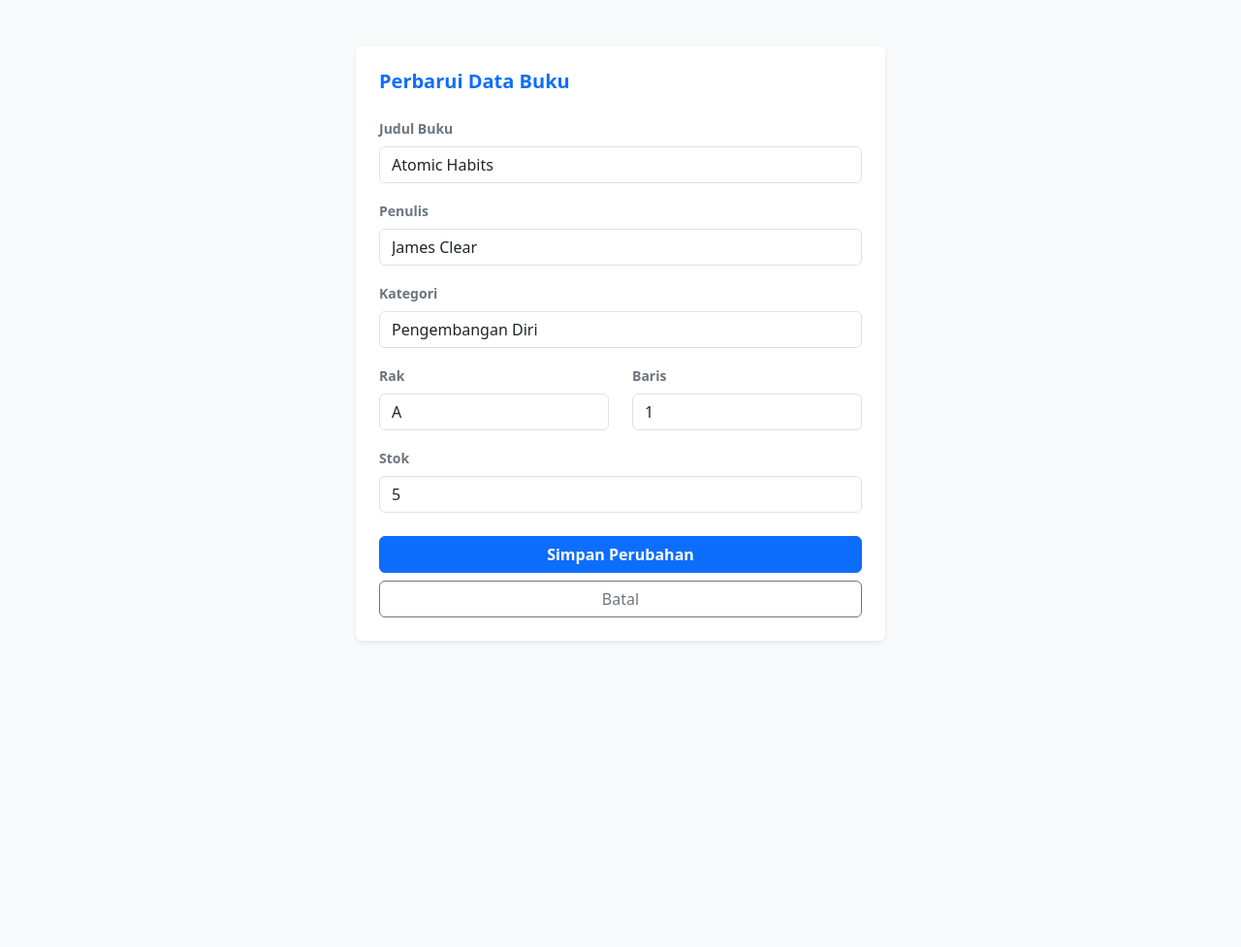
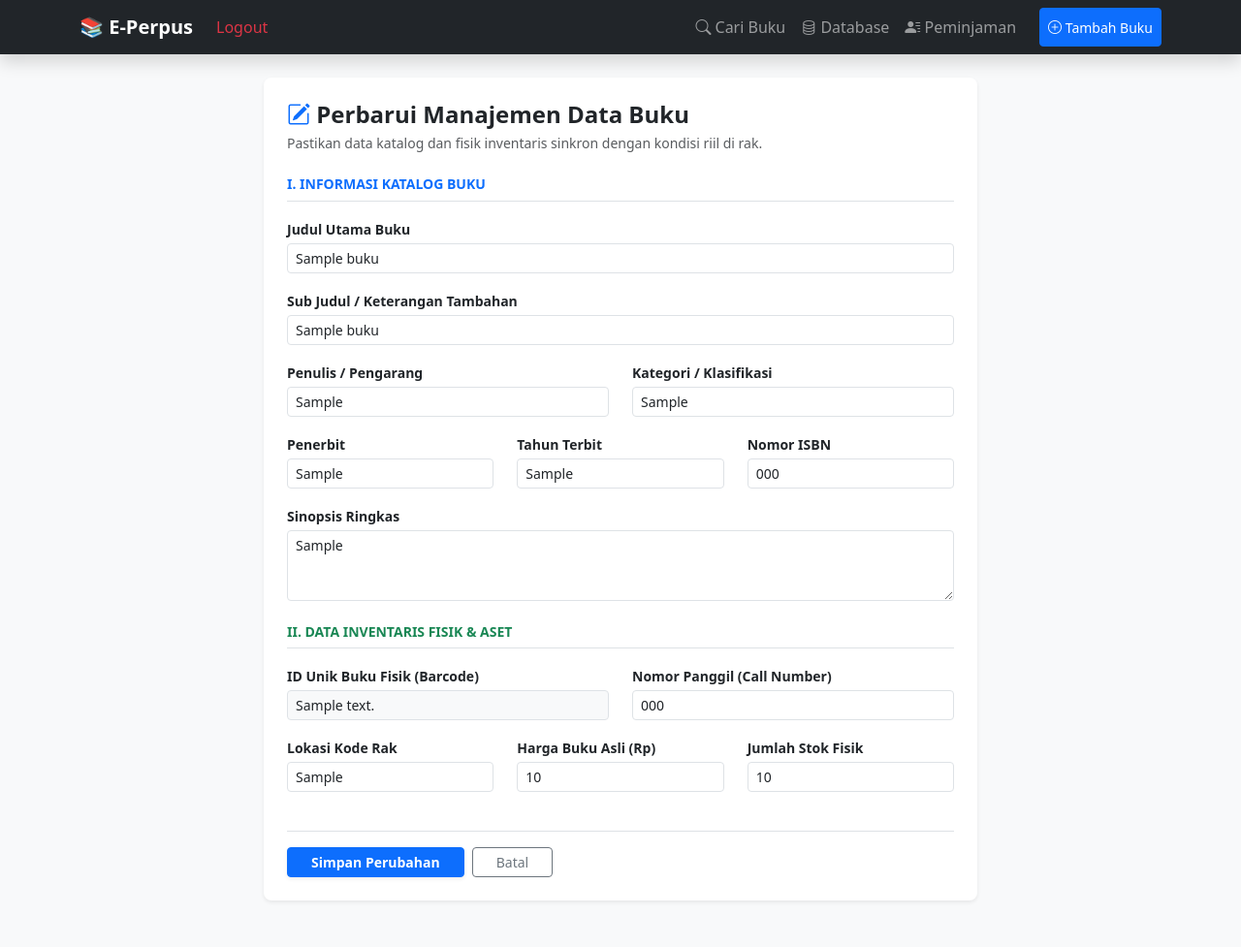
Before and after one commit to Yusraaaja/sistem-perpustakaan, a Flask app: page /edit/1 in a window 1280 px wide. Shown: the whole page at 97% size. Before the commit the page ends 662 px from the top, so only its background shows below. Run offline with Flask 3, Linux system fonts and the light colour scheme; the visitor is signed in with stand-in values (Sample User, id 1); data comes from the database, SQL or seed files in the repository; tables that the repository leaves empty hold one stand-in row (values such as "Sample post"); some libraries are stand-ins or nearby versions.

Commit message:
Fixing Bug & Optimizing Feature

```diff
--- a/app.py
+++ b/app.py
@@ -71,34 +71,71 @@ def cari_buku():
         conn.close()
     return render_template('index.html', query=query, results=results)
 
-@app.route('/add', methods=['POST'])
+@app.route('/add', methods=['GET', 'POST'])
 def tambah_buku():
-    if not session.get('logged_in'): # Tambahkan ini
+    if not session.get('logged_in'):
         flash('Silakan login terlebih dahulu!', 'danger')
         return redirect(url_for('login'))
 
-    judul = request.form.get('judul')
-    penulis = request.form.get('penulis')
-    kategori = request.form.get('kategori')
-    kode_rak = request.form.get('kode_rak')
-    baris_rak = request.form.get('baris_rak')
-    stok = request.form.get('stok')
-    # Ambil tanggal hari ini secara otomatis
-    tgl_masuk = datetime.now().strftime('%Y-%m-%d')
+    if request.method == 'POST':
+        # 1. Mengambil Data Umum Buku
+        judul = request.form.get('judul')
+        sub_judul = request.form.get('sub_judul', '')
+        penulis = request.form.get('penulis')
+        penerbit = request.form.get('penerbit')
+        tahun_terbit = request.form.get('tahun_terbit')
+        isbn = request.form.get('isbn')
+        kategori = request.form.get('kategori')
+        sinopsis = request.form.get('sinopsis')
 
-    if judul:
+        # 2. Mengambil Data Inventaris Internal (Form Baru)
+        id_buku_fisik = request.form.get('id_buku_fisik')
+        nomor_panggil = request.form.get('nomor_panggil')
+        lokasi_rak = request.form.get('lokasi_rak')
+        sumber_perolehan = request.form.get('sumber_perolehan')
+        tanggal_masuk = request.form.get('tanggal_masuk')
+        kondisi_buku = request.form.get('kondisi_buku', 'Baik')
+
+        # Penanganan data angka (Harga & Stok)
+        harga_input = request.form.get('harga_buku')
+        harga_buku = int(harga_input) if harga_input else 0
+
+        stok_input = request.form.get('stok')
+        stok = int(stok_input) if stok_input else 1
+
+        # 3. Proses Unggah Cover Buku
+        file = request.files.get('cover_img')
+        filename = None
+        if file and allowed_file(file.filename):
+            filename = secure_filename(file.filename)
+            file.save(os.path.join(app.config['UPLOAD_FOLDER'], filename))
+
+        # 4. Simpan ke Database perpustakaan.db
         conn = get_db_connection()
-        conn.execute('''
-            INSERT INTO buku (judul, penulis, kategori, kode_rak, baris_rak, stok, tanggal_masuk)
-            VALUES (?, ?, ?, ?, ?, ?, ?)
-        ''', (judul, penulis, kategori, kode_rak, baris_rak, stok, tgl_masuk))
-        conn.commit()
-        conn.close()
-    return redirect(url_for('koleksi_lengkap'))
+        try:
+            conn.execute('''
+                INSERT INTO buku (
+                    judul, sub_judul, penulis, penerbit, tahun_terbit, isbn, kategori, sinopsis, cover_img,
+                    id_buku_fisik, nomor_panggil, lokasi_rak, sumber_perolehan, tanggal_masuk, kondisi_buku, harga_buku, stok
+                ) VALUES (?, ?, ?, ?, ?, ?, ?, ?, ?, ?, ?, ?, ?, ?, ?, ?, ?)
+            ''', (
+                judul, sub_judul, penulis, penerbit, tahun_terbit, isbn, kategori, sinopsis, filename,
+                id_buku_fisik, nomor_panggil, lokasi_rak, sumber_perolehan, tanggal_masuk, kondisi_buku, harga_buku, stok
+            ))
+            conn.commit()
+            flash('Buku baru beserta data inventaris berhasil ditambahkan!', 'success')
+        except sqlite3.IntegrityError:
+            flash('Gagal! Barcode / ID Buku Fisik sudah terdaftar di sistem.', 'danger')
+        finally:
+            conn.close()
+
+        return redirect(url_for('koleksi_lengkap'))
+
+    return render_template('tambah_buku.html')
 
 @app.route('/edit/<int:id>', methods=['GET', 'POST'])
 def edit_buku(id):
-    if not session.get('logged_in'): # Tambahkan ini
+    if not session.get('logged_in'):
         flash('Silakan login terlebih dahulu!', 'danger')
         return redirect(url_for('login'))
 
@@ -107,13 +144,32 @@ def edit_buku(id):
 
     if request.method == 'POST':
         conn.execute('''
-            UPDATE buku SET judul=?, penulis=?, kategori=?, kode_rak=?, baris_rak=?, stok=?
+            UPDATE buku SET
+                judul=?, sub_judul=?, penulis=?, penerbit=?, tahun_terbit=?,
+                isbn=?, kategori=?, sinopsis=?, id_buku_fisik=?,
+                nomor_panggil=?, lokasi_rak=?, harga_buku=?, stok=?
             WHERE id=?
-        ''', (request.form['judul'], request.form['penulis'], request.form['kategori'],
-              request.form['kode_rak'], request.form['baris_rak'], request.form['stok'], id))
+        ''', (
+            request.form.get('judul'),
+            request.form.get('sub_judul'),
+            request.form.get('penulis'),
+            request.form.get('penerbit'),
+            request.form.get('tahun_terbit'),
+            request.form.get('isbn'),
+            request.form.get('kategori'),
+            request.form.get('sinopsis'),
+            request.form.get('id_buku_fisik'),
+            request.form.get('nomor_panggil'),
+            request.form.get('lokasi_rak'),
+            request.form.get('harga_buku', 0),
+            request.form.get('stok'),
+            id
+        ))
         conn.commit()
         conn.close()
-        return redirect(url_for('index'))
+        flash('Data buku berhasil diperbarui!', 'success')
+        # Agar setelah edit kembali ke halaman detail buku tersebut
+        return redirect(url_for('detail_buku', id=id))
 
     conn.close()
     return render_template('edit.html', buku=book)
@@ -187,54 +243,78 @@ def upload_cover(id):
 
     return redirect(url_for('detail_buku', id=id))
 
-@app.route('/pinjam/<int:id>', methods=['POST'])
-def pinjam_buku(id):
-    tipe = request.form.get('tipe_user')
+@app.route('/pinjam/<int:buku_id>', methods=['POST'])
+def pinjam_buku(buku_id):
     nama = request.form.get('nama_peminjam')
+    tipe_user = request.form.get('tipe_user')
     kelas = request.form.get('kelas', '-')
     jurusan = request.form.get('jurusan', '-')
-    tgl_pinjam = datetime.now().strftime('%Y-%m-%d')
+
+    # Menangkap durasi dinamis (7 atau 14 hari) dari formulir baru
+    durasi_input = request.form.get('durasi_pinjam')
+    durasi = int(durasi_input) if durasi_input else 14
+
+    tgl_sekarang = datetime.now()
+    tgl_pinjam_str = tgl_sekarang.strftime('%Y-%m-%d')
+    tgl_kembali_str = (tgl_sekarang + timedelta(days=durasi)).strftime('%Y-%m-%d')
 
     conn = get_db_connection()
-    buku = conn.execute('SELECT stok FROM buku WHERE id = ?', (id,)).fetchone()
+    buku = conn.execute('SELECT stok FROM buku WHERE id = ?', (buku_id,)).fetchone()
 
     if buku and buku['stok'] > 0:
+        # Kurangi stok buku di rak
+        conn.execute('UPDATE buku SET stok = stok - 1 WHERE id = ?', (buku_id,))
+        # Simpan data transaksi ke database
         conn.execute('''
-            INSERT INTO peminjaman (id_buku, id_anggota, tipe_user, kelas, jurusan, tgl_pinjam, status)
-            VALUES (?, ?, ?, ?, ?, ?, ?)
-        ''', (id, nama, tipe, kelas, jurusan, tgl_pinjam, 'Dipinjam'))
-        conn.execute('UPDATE buku SET stok = stok - 1 WHERE id = ?', (id,))
-    conn.commit()
+            INSERT INTO peminjaman (id_buku, id_anggota, tipe_user, kelas, jurusan, tgl_pinjam, tgl_kembali_seharusnya, status)
+            VALUES (?, ?, ?, ?, ?, ?, ?, ?)
+        ''', (buku_id, nama, tipe_user, kelas, jurusan, tgl_pinjam_str, tgl_kembali_str, 'Dipinjam'))
+        conn.commit()
+        flash('Buku berhasil dipinjam! Selamat membaca.', 'success')
+    else:
+        flash('Mohon maaf, stok buku ini sedang kosong.', 'danger')
+
     conn.close()
     return redirect(url_for('daftar_peminjaman'))
 
 @app.route('/peminjaman')
 def daftar_peminjaman():
-    if not session.get('logged_in'): # Tambahkan ini
+    if not session.get('logged_in'):
         flash('Silakan login terlebih dahulu!', 'danger')
         return redirect(url_for('login'))
 
     conn = get_db_connection()
+    # Menarik seluruh kolom transaksi yang dibutuhkan oleh UI baru
     peminjaman_data = conn.execute('''
-        SELECT p.id, b.judul, p.id_anggota as nama, p.tipe_user, p.kelas, p.jurusan, p.tgl_pinjam, p.status
+        SELECT p.id, b.judul, p.id_anggota as nama, p.tipe_user, p.kelas, p.jurusan,
+               p.tgl_pinjam, p.tgl_kembali_seharusnya, p.tgl_dikembalikan, p.status, p.denda
         FROM peminjaman p
         JOIN buku b ON p.id_buku = b.id
-        ORDER BY p.tgl_pinjam DESC
+        ORDER BY p.status DESC, p.tgl_pinjam DESC
     ''').fetchall()
     conn.close()
 
-    # Logika Python untuk deteksi keterlambatan (> 7 hari)
     peminjaman_final = []
     tgl_sekarang = datetime.now().date()
 
     for row in peminjaman_data:
         p = dict(row)
-        tgl_pinjam = datetime.strptime(p['tgl_pinjam'], '%Y-%m-%d').date()
-        selisih = (tgl_sekarang - tgl_pinjam).days
 
-        # Tambahkan flag terlambat jika status masih 'Dipinjam' dan lewat 7 hari
-        p['terlambat'] = True if selisih > 7 and p['status'] == 'Dipinjam' else False
-        p['durasi'] = selisih
+        # Logika menghitung keterlambatan secara riil
+        if p['status'] == 'Dipinjam' and p['tgl_kembali_seharusnya']:
+            tgl_tenggat = datetime.strptime(p['tgl_kembali_seharusnya'], '%Y-%m-%d').date()
+            selisih = (tgl_sekarang - tgl_tenggat).days
+
+            if selisih > 0:
+                p['terlambat'] = True
+                p['durasi_terlambat'] = selisih
+            else:
+                p['terlambat'] = False
+                p['durasi_terlambat'] = 0
+        else:
+            p['terlambat'] = False
+            p['durasi_terlambat'] = 0
+
         peminjaman_final.append(p)
 
     return render_template('peminjaman.html', peminjaman=peminjaman_final)
@@ -281,6 +361,10 @@ def proses_pinjam(buku_id):
 
 @app.route('/kembalikan/<int:pinjam_id>', methods=['POST'])
 def proses_kembalikan(pinjam_id):
+    if not session.get('logged_in'):
+        flash('Akses ditolak!', 'danger')
+        return redirect(url_for('login'))
+
     status_kembali = request.form.get('status_kembali') # 'Normal', 'Rusak', 'Hilang'
     tgl_sekarang = datetime.now()
     tgl_sekarang_str = tgl_sekarang.strftime('%Y-%m-%d')
@@ -294,35 +378,39 @@ def proses_kembalikan(pinjam_id):
     ''', (pinjam_id,)).fetchone()
 
     if pinjaman:
-        # 1. Hitung denda keterlambatan (Rp 1.000 / hari)
-        tgl_seharusnya = datetime.strptime(pinjaman['tgl_kembali_seharusnya'], '%Y-%m-%d')
-        hari_terlambat = (tgl_sekarang - tgl_seharusnya).days
-
+        # 1. Hitung denda keterlambatan (Rp 1.000 / hari jika melewati batas seharusnya)
         denda_keterlambatan = 0
-        if hari_terlambat > 0:
-            denda_keterlambatan = hari_terlambat * 1000
+        if pinjaman['tgl_kembali_seharusnya']:
+            tgl_seharusnya = datetime.strptime(pinjaman['tgl_kembali_seharusnya'], '%Y-%m-%d')
+            hari_terlambat = (tgl_sekarang - tgl_seharusnya).days
+            if hari_terlambat > 0:
+                denda_keterlambatan = hari_terlambat * 1000
 
         # 2. Logika Aturan Opsi A (Buku Rusak / Hilang)
         denda_kondisi = 0
+        # Jika kolom harga_buku kosong di db, berikan nilai default 0
+        harga_buku_asli = pinjaman['harga_buku'] if pinjaman['harga_buku'] else 0
+
         if status_kembali in ['Rusak', 'Hilang']:
-            denda_kondisi = pinjaman['harga_buku'] # Bebankan harga buku asli
-            # Update kondisi buku fisik di inventaris
+            denda_kondisi = harga_buku_asli  # Membebankan harga buku riil ke denda siswa
             conn.execute('UPDATE buku SET kondisi_buku = ? WHERE id = ?', (status_kembali, pinjaman['buku_id']))
         else:
-            # Jika kembali normal, kembalikan stok ke rak
+            # Jika kembali normal, kembalikan 1 eksemplar stok ke rak buku
             conn.execute('UPDATE buku SET stok = stok + 1 WHERE id = ?', (pinjaman['buku_id']))
 
         total_denda = denda_keterlambatan + denda_kondisi
+        status_final = f"Selesai ({status_kembali})"
 
-        # 3. Update status peminjaman
+        # 3. Kunci data transaksi peminjaman
         conn.execute('''
             UPDATE peminjaman
             SET tgl_dikembalikan = ?, status = ?, denda = ?
             WHERE id = ?
-        ''', (tgl_sekarang_str, 'Selesai (' + status_kembali + ')', total_denda, pinjam_id))
+        ''', (tgl_sekarang_str, status_final, total_denda, pinjam_id))
         conn.commit()
 
-        flash(f'Proses berhasil! Status: {status_kembali}. Total Denda: Rp {total_denda:,}', 'info')
+        flash(f'Buku berhasil diproses! Status Fisik: {status_kembali}. Total Akumulasi Denda: Rp {total_denda:,}', 'success')
+
     conn.close()
     return redirect(url_for('daftar_peminjaman'))
 
@@ -406,7 +494,7 @@ def export_peminjaman():
     return send_file(file_path, as_attachment=True)
 
 def init_db():
-    conn = sqlite3.connect('database.db')
+    conn = sqlite3.connect('perpustakaan.db')
     cursor = conn.cursor()
 
     # 1. TABEL BUKU (Katalog & Inventaris Lengkap)
--- a/templates/edit.html
+++ b/templates/edit.html
@@ -1,55 +1,81 @@
-<!DOCTYPE html>
-<html lang="id">
-<head>
-    <meta charset="UTF-8">
-    <meta name="viewport" content="width=device-width, initial-scale=1.0">
-    <title>Edit Buku</title>
-    <link href="https://cdn.jsdelivr.net/npm/bootstrap@5.3.0/dist/css/bootstrap.min.css" rel="stylesheet">
-</head>
-<body class="bg-light">
+{% extends 'layout.html' %}
 
-<div class="container mt-5">
-    <div class="row justify-content-center">
-        <div class="col-md-6">
-            <div class="card border-0 shadow-sm p-4">
-                <h5 class="fw-bold mb-4 text-primary">Perbarui Data Buku</h5>
-                <form method="POST">
-                    <div class="mb-3">
-                        <label class="form-label small fw-bold text-secondary">Judul Buku</label>
-                        <input type="text" name="judul" class="form-control" value="{{ buku.judul }}" required>
+{% block content %}
+<div class="row justify-content-center mt-4">
+    <div class="col-md-8">
+        <div class="card shadow-sm border-0 rounded-3 p-4 mb-5">
+            <h4 class="fw-bold text-dark mb-1"><i class="bi bi-pencil-square text-primary"></i> Perbarui Manajemen Data Buku</h4>
+            <p class="text-muted small mb-4">Pastikan data katalog dan fisik inventaris sinkron dengan kondisi riil di rak.</p>
+
+            <form action="/edit/{{ buku.id }}" method="POST">
+                <h6 class="fw-bold text-primary text-uppercase small mb-3 border-bottom pb-2">I. Informasi Katalog Buku</h6>
+
+                <div class="row">
+                    <div class="col-12 mb-3">
+                        <label class="fw-bold small mb-1">Judul Utama Buku</label>
+                        <input type="text" name="judul" class="form-control form-control-sm" value="{{ buku.judul }}" required>
                     </div>
-                    <div class="mb-3">
-                        <label class="form-label small fw-bold text-secondary">Penulis</label>
-                        <input type="text" name="penulis" class="form-control" value="{{ buku.penulis }}">
+                    <div class="col-12 mb-3">
+                        <label class="fw-bold small mb-1">Sub Judul / Keterangan Tambahan</label>
+                        <input type="text" name="sub_judul" class="form-control form-control-sm" value="{{ buku.sub_judul if buku.sub_judul else '' }}" placeholder="Contoh: Edisi Revisi / Terjemahan Resmi">
                     </div>
+                    <div class="col-md-6 mb-3">
+                        <label class="fw-bold small mb-1">Penulis / Pengarang</label>
+                        <input type="text" name="penulis" class="form-control form-control-sm" value="{{ buku.penulis }}" required>
+                    </div>
+                    <div class="col-md-6 mb-3">
+                        <label class="fw-bold small mb-1">Kategori / Klasifikasi</label>
+                        <input type="text" name="kategori" class="form-control form-control-sm" value="{{ buku.kategori }}" required>
+                    </div>
+                    <div class="col-md-4 mb-3">
+                        <label class="fw-bold small mb-1">Penerbit</label>
+                        <input type="text" name="penerbit" class="form-control form-control-sm" value="{{ buku.penerbit if buku.penerbit else '' }}">
+                    </div>
+                    <div class="col-md-4 mb-3">
+                        <label class="fw-bold small mb-1">Tahun Terbit</label>
+                        <input type="text" name="tahun_terbit" class="form-control form-control-sm" value="{{ buku.tahun_terbit if buku.tahun_terbit else '' }}">
+                    </div>
+                    <div class="col-md-4 mb-3">
+                        <label class="fw-bold small mb-1">Nomor ISBN</label>
+                        <input type="text" name="isbn" class="form-control form-control-sm" value="{{ buku.isbn if buku.isbn else '' }}">
+                    </div>
+                    <div class="col-12 mb-4">
+                        <label class="fw-bold small mb-1">Sinopsis Ringkas</label>
+                        <textarea name="sinopsis" class="form-control form-control-sm" rows="3" placeholder="Tulis sinopsis buku di sini...">{{ buku.sinopsis if buku.sinopsis else '' }}</textarea>
+                    </div>
+                </div>
 
-                    <div class="mb-3">
-                        <label class="form-label small fw-bold text-secondary">Kategori</label>
-                        <input type="text" name="kategori" class="form-control" value="{{ buku.kategori }}">
+                <h6 class="fw-bold text-success text-uppercase small mb-3 border-bottom pb-2">II. Data Inventaris Fisik & Aset</h6>
+
+                <div class="row">
+                    <div class="col-md-6 mb-3">
+                        <label class="fw-bold small mb-1">ID Unik Buku Fisik (Barcode)</label>
+                        <input type="text" name="id_buku_fisik" class="form-control form-control-sm bg-light" value="{{ buku.id_buku_fisik if buku.id_buku_fisik else '' }}" placeholder="Contoh: BKS-2026-001">
                     </div>
-                    <div class="row mb-3">
-                        <div class="col-6">
-                            <label class="form-label small fw-bold text-secondary">Rak</label>
-                            <input type="text" name="kode_rak" class="form-control" value="{{ buku.kode_rak }}">
-                        </div>
-                        <div class="col-6">
-                            <label class="form-label small fw-bold text-secondary">Baris</label>
-                            <input type="number" name="baris_rak" class="form-control" value="{{ buku.baris_rak }}">
-                        </div>
+                    <div class="col-md-6 mb-3">
+                        <label class="fw-bold small mb-1">Nomor Panggil (Call Number)</label>
+                        <input type="text" name="nomor_panggil" class="form-control form-control-sm" value="{{ buku.nomor_panggil if buku.nomor_panggil else '' }}" placeholder="Contoh: 813 MAN f">
                     </div>
-                    <div class="mb-4">
-                        <label class="form-label small fw-bold text-secondary">Stok</label>
-                        <input type="number" name="stok" class="form-control" value="{{ buku.stok }}">
+                    <div class="col-md-4 mb-3">
+                        <label class="fw-bold small mb-1">Lokasi Kode Rak</label>
+                        <input type="text" name="lokasi_rak" class="form-control form-control-sm" value="{{ buku.lokasi_rak if buku.lokasi_rak else '' }}" placeholder="Contoh: Rak A-1">
                     </div>
-                    <div class="d-grid gap-2">
-                        <button type="submit" class="btn btn-primary fw-bold">Simpan Perubahan</button>
-                        <a href="/" class="btn btn-outline-secondary">Batal</a>
+                    <div class="col-md-4 mb-3">
+                        <label class="fw-bold small mb-1">Harga Buku Asli (Rp)</label>
+                        <input type="number" name="harga_buku" class="form-control form-control-sm" value="{{ buku.harga_buku if buku.harga_buku else 0 }}" placeholder="Untuk denda Opsi A">
                     </div>
-                </form>
-            </div>
+                    <div class="col-md-4 mb-3">
+                        <label class="fw-bold small mb-1">Jumlah Stok Fisik</label>
+                        <input type="number" name="stok" class="form-control form-control-sm" value="{{ buku.stok }}" required>
+                    </div>
+                </div>
+
+                <div class="d-flex gap-2 mt-4 pt-3 border-top">
+                    <button type="submit" class="btn btn-primary btn-sm px-4 fw-bold shadow-sm">Simpan Perubahan</button>
+                    <a href="/buku/{{ buku.id }}" class="btn btn-outline-secondary btn-sm px-4">Batal</a>
+                </div>
+            </form>
         </div>
     </div>
 </div>
-
-</body>
-</html>
+{% endblock %}
--- a/templates/index.html
+++ b/templates/index.html
@@ -67,7 +67,7 @@
     <div class="row mt-2 g-3">
         <div class="col-12">
             <div class="p-4 p-md-5 rounded-3 border border-primary border-opacity-10 shadow-sm position-relative overflow-hidden" style="background: linear-gradient(135deg, #ffffff 0%, #f4f7ff 100%);">
-                <div class="position-absolute end-0 bottom-0 opacity-10 translate-middle-x d-none d-md-block" style="font-size: 8rem; pointer-events: none;">
+                <div class="position-absolute end-0 top-0 m-3 opacity-10 d-none d-md-block" style="font-size: 4rem; pointer-events: none;">
                     <i class="bi bi-cpu-fill text-primary"></i>
                 </div>
 
--- a/templates/koleksi.html
+++ b/templates/koleksi.html
@@ -93,7 +93,7 @@
         <div class="col-md-4">
             <div class="card bg-success text-white border-0 shadow-sm p-3">
                 <small class="opacity-75">Kategori Terpopuler</small>
-                <h2 class="fw-bold mb-0">{{ top_kategori }}</h2>
+                <h4 class="fw-bold mb-0">{{ top_kategori }}</h4>
             </div>
         </div>
     </div>
```
Also changed, not shown: templates/peminjaman.html (+56 -31 lines), perpustakaan.db.
